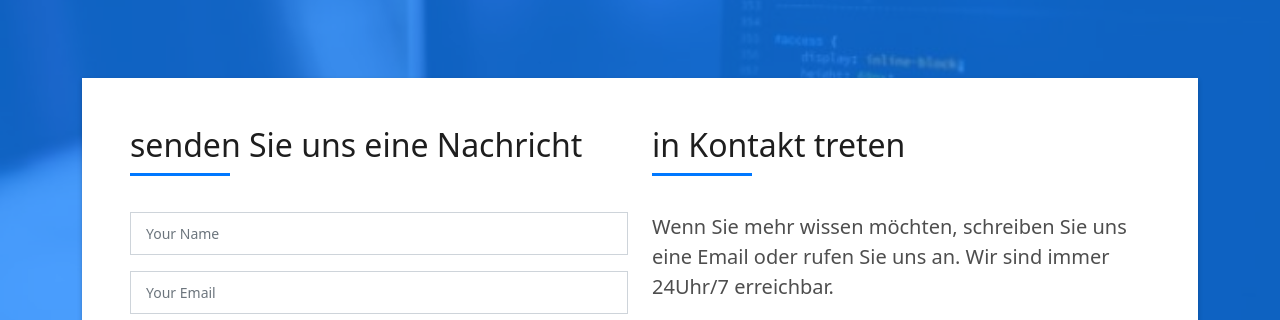
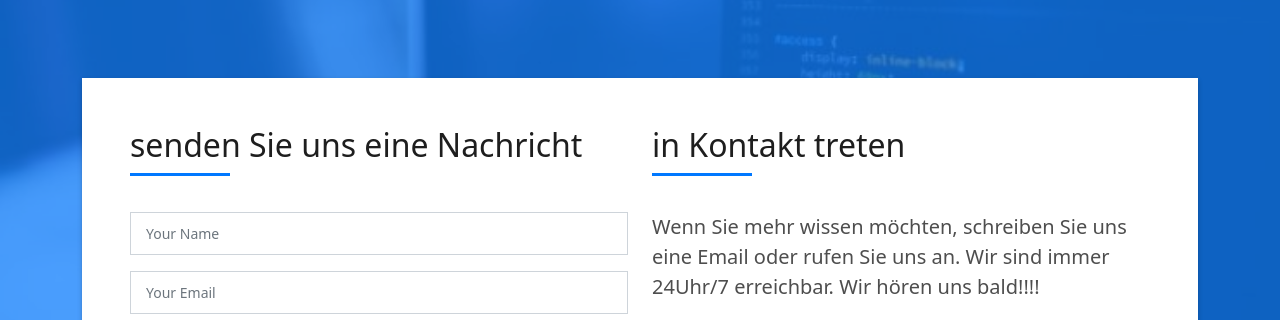
Before and after one commit to donchi-donald/geekscareer_website, a plain HTML site: page index.html in a window 1280 px wide. Shown: the part 5114-5434 px from the top of the page. Drawn offline with Linux system fonts and the light colour scheme.

Commit message:
schmall change

```diff
--- a/index.html
+++ b/index.html
@@ -566,6 +566,8 @@
                     <div class="more-info">
                       <p class="lead">
                         Wenn Sie mehr wissen möchten, schreiben Sie uns eine Email oder rufen Sie uns an. Wir sind immer 24Uhr/7 erreichbar.
+
+                        Wir hören uns bald!!!!
                       </p>
                       <ul class="list-ico">
                         <li><span class="bi bi-geo-alt"></span> Geek237,Friedrichstraße 37, 35392 Giessen</li>
```
